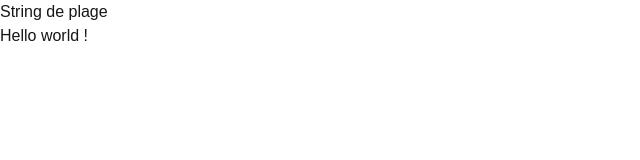
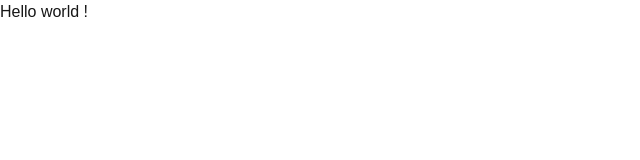
Before and after one commit to axelpolleux/mymoment, a Next.js app in the folder frontend/: page / in a window 1280 px wide. Shown: the top 160 px of the page, without its empty margins (0-640 px from the left). Built offline with nearby package versions, Linux system fonts and the light colour scheme.

Commit message:
chore: remove unused sound-related pages and update dependencies

```diff
--- a/frontend/app/page.tsx
+++ b/frontend/app/page.tsx
@@ -1,11 +1,12 @@
 "use client"
 import {useState} from "react";
+import "./app.css"
 
 export default function Home() {
-    const [data, setData] = useState("String de plage");
     return (
         <main>
-            <p>{data}</p>
+            <section>
+            </section>
         </main>
     );
 }
--- a/frontend/app/sounds/[slug]/page.tsx
+++ /dev/null
@@ -1,5 +0,0 @@
-export default function DisplaySound(){
-    return (
-        <h1>{slug}</h1>
-    )
-}
--- a/frontend/app/sounds/page.tsx
+++ /dev/null
@@ -1,15 +0,0 @@
-export default async function ListSounds(){
-    const data = await fetch("https://api.vercel.app/blog")
-    const posts = await data.json()
-    return (
-        <>
-            <h1>List all sounds !</h1>
-            <ul>
-                {posts.map((post) => (
-                    <li className={"m-5"} key={post.id}>{post.title}</li>
-                ))}
-            </ul>
-
-        </>
-    )
-}
```
Also changed, not shown: frontend/app/app.css (added), frontend/public/homepage/pexels-thekameragrapher-33253285.jpg (added), 1 other file (tests, documents, lock files or other folders).
